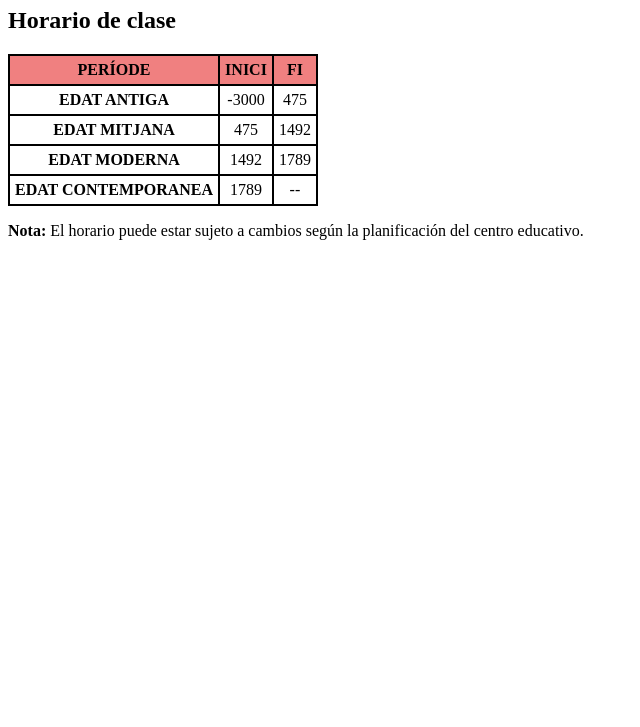
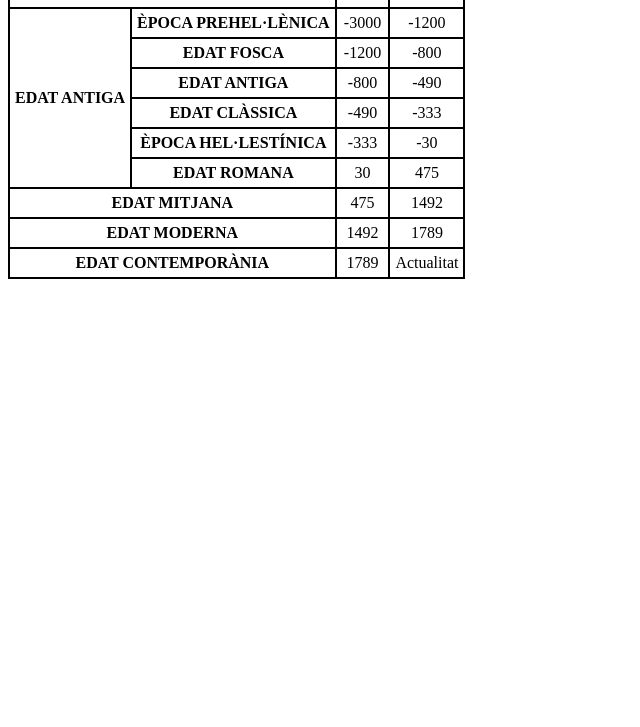
Before and after one commit to JVillar87/LLMM-AC2, a plain HTML site: page tasca6c.html in a window 1280 px wide. Shown: the part 73-800 px from the top of the page, without its empty margins (0-640 px from the left). Drawn offline with Linux system fonts and the light colour scheme.

Commit message:
"Changes"

```diff
--- a/tasca6c.html
+++ b/tasca6c.html
@@ -1,10 +1,11 @@
 <!DOCTYPE html>
+
 <html lang="es">
 <head>
     <meta charset="UTF-8">
     <link rel="icon" href="./assets/HTML5_Badge_256.png" type="image/x-icon">
     <meta name="viewport" content="width=device-width, initial-scale=1.0">
-    <title>Tasca 6c</title>
+    <title>Tasca 6b</title>
     <style>
        table {
          border-collapse: collapse;
@@ -17,48 +18,61 @@
          padding: 5px;
          text-align: center;
        }
-       th {
-         background-color: lightcoral;
-       }
     </style>
 </head>
 
 <body>
   <!-- Este es el cuerpo del document -->
-  <div>
-    <h1>1º DAW</h1>
-    <h2>Horario de clase</h2>
-    </div>
+  <p>Períodes Històrics</p>
   <table>
     <tr>
-      <th>PERÍODE</th>
+      <th colspan="2">PERÍODE</th>
       <th>INICI</th>
       <th>FI</th>
     </tr>
     <tr>
+      <td rowspan="6"><strong>EDAT ANTIGA</strong></td>
+      <td><strong>ÈPOCA PREHEL·LÈNICA</strong></td>
+      <td>-3000</td>
+      <td>-1200</td>
+    </tr>
+    <tr>
+     <td><strong>EDAT FOSCA</strong></td>
+     <td>-1200</td>
+     <td>-800</td>
+   </tr>
+    <tr>
       <td><strong>EDAT ANTIGA</strong></td>
-      <td>-3000</td>
+      <td>-800</td>
+      <td>-490</td>
+
+    </tr>
+      <td><strong>EDAT CLÀSSICA</strong></td>
+      <td>-490</td>
+      <td>-333</td>
+    </tr>
+        </tr>
+      <td><strong>ÈPOCA HEL·LESTÍNICA</strong></td>
+      <td>-333</td>
+      <td>-30</td>
+    </tr>
+        </tr>
+      <td><strong>EDAT ROMANA</strong></td>
+      <td>30</td>
       <td>475</td>
     </tr>
-    <tr>
-      <td><strong>EDAT MITJANA</strong></td>
+    <th colspan="2"><strong>EDAT MITJANA</strong></th>
       <td>475</td>
       <td>1492</td>
     </tr>
     <tr>
-      <td><strong>EDAT MODERNA</strong></td>
+      <td colspan="2"><strong>EDAT MODERNA</strong></td>
         <td>1492</td>
         <td>1789</td>
-
         </tr>
-      <td><strong>EDAT CONTEMPORANEA</strong></td>
+    <tr>
+      <td colspan="2"><strong>EDAT CONTEMPORÀNIA</strong></td>
       <td>1789</td>
-      <td>--</td>
+      <td>Actualitat</td>
     </tr>
-    </tr>
-</table>
-<div>
-    <p><strong>Nota:</strong> El horario puede estar sujeto a cambios según la planificación del centro educativo.</p>
-</div>
 </body>
-</html>
```
Lines whose indentation alone changed are shown as unchanged.
